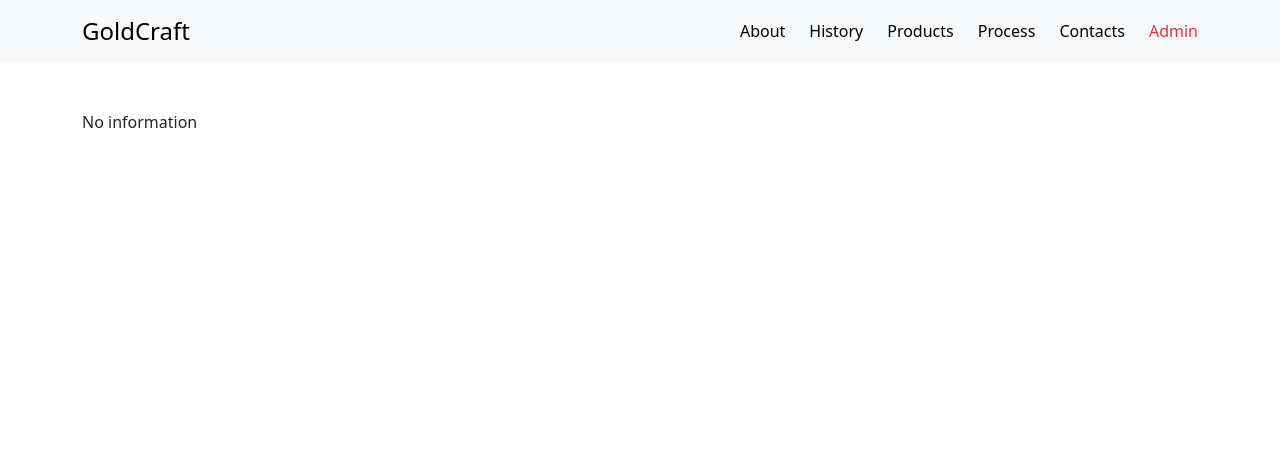
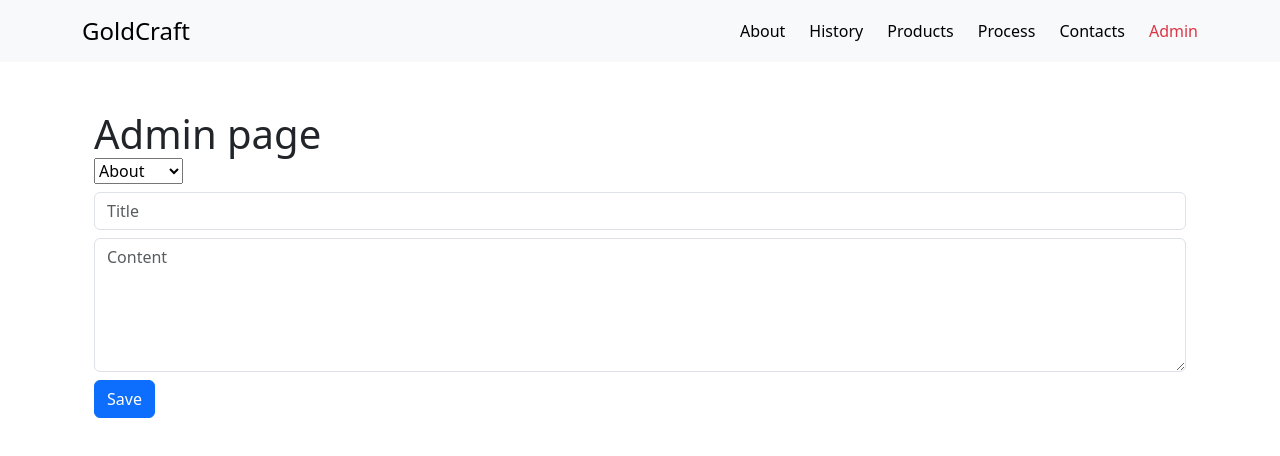
Before and after one commit to Kevincon12/homework65, a React (Vite) app: page /pages/admin in a window 1280 px wide. Shown: the top 456 px of the page. Built offline with nearby package versions, Linux system fonts and the light colour scheme; no server answers.

Commit message:
Сделали начальный компонент admin пока с выводом данных в input при выборе той или иной страницы в селекторе

```diff
--- a/src/App.tsx
+++ b/src/App.tsx
@@ -1,8 +1,8 @@
-import { useState } from 'react'
 import './App.css'
 import Toolbar from "./components/ToolBar/Toolbar.tsx";
 import { Routes, Route, Navigate } from "react-router-dom";
 import PageToShow from "./components/PageToShow/PageToShow.tsx";
+import AdminPageEdit from "./components/AdminPageEdit/AdminPageEdit.tsx";
 
 const App = () => (
     <>
@@ -14,7 +14,7 @@ const App = () => (
             <Routes>
                 <Route path="/" element={<Navigate to="/pages/about" />}/>
                 <Route path="/pages/:pageName" element={<PageToShow/>}/>
-                {/*<Route path="/pages/admin" element={<AdminPageEdit/>}/>*/}
+                <Route path="/pages/admin" element={<AdminPageEdit/>}/>
             </Routes>
         </main>
     </>
--- /dev/null
+++ b/src/components/AdminPageEdit/AdminPageEdit.tsx
@@ -0,0 +1,78 @@
+import {useState} from 'react';
+import axiosApi from "../../axiosApi.ts";
+import type {Page} from "../../types";
+
+const AdminPageEdit = () => {
+    const [loading, setLoading] = useState(false);
+    const [title, setTitle] = useState<string>('');
+    const [content, setContent] = useState<string>('');
+    const [currentPage, setCurrentPage] = useState<string>('about');
+
+
+    const selectChange = async (e: React.ChangeEvent<HTMLSelectElement>) => {
+        const keyPage = e.target.value;
+        setCurrentPage(keyPage);
+
+        try {
+            setLoading(true);
+
+            const response = await axiosApi.get(`/pages/${keyPage}.json`);
+            const data: Page = response.data;
+
+            setTitle(data.title);
+            setContent(data.content);
+        } catch (e) {
+            console.error(e);
+        } finally {
+            setLoading(false);
+        }
+    }
+
+    return (
+        <div className='container mt-2'>
+            <h1 className='card-title'>Admin page</h1>
+
+            <select value={currentPage} onChange={selectChange}>
+                <option value="about">About</option>
+                <option value="contacts">Contacts</option>
+                <option value="history">History</option>
+                <option value="products">Products</option>
+                <option value="process">Process</option>
+            </select>
+
+            {loading && (
+                <div className="text-center my-3">
+                    <div className="spinner-border text-primary" role="status">
+                        <span className="visually-hidden">Sending</span>
+                    </div>
+                </div>
+            )}
+
+            <form className='mt-2'>
+                <input
+                    type="text"
+                    value={title}
+                    onChange={e => setTitle(e.target.value)}
+                    className="form-control mb-2"
+                    placeholder="Title"
+                />
+
+                <textarea
+                    value={content}
+                    onChange={e => setContent(e.target.value)}
+                    className="form-control mb-2"
+                    rows={5}
+                    placeholder="Content"
+                />
+
+                <button
+                    type="submit"
+                    className="btn btn-primary"
+                >Save
+                </button>
+            </form>
+        </div>
+    );
+};
+
+export default AdminPageEdit;
--- a/src/components/PageToShow/PageToShow.tsx
+++ b/src/components/PageToShow/PageToShow.tsx
@@ -41,7 +41,7 @@ const PageToShow = () => {
             {page !== null ?
                 <div className='container mt-2'>
                     <h1 className='card-title'>{page.title}</h1>
-                    <p className='card-text'>{page.content}</p>
+                    <p className='card-text mt-2'>{page.content}</p>
                 </div> : <div>No information</div>
             }
 
```
